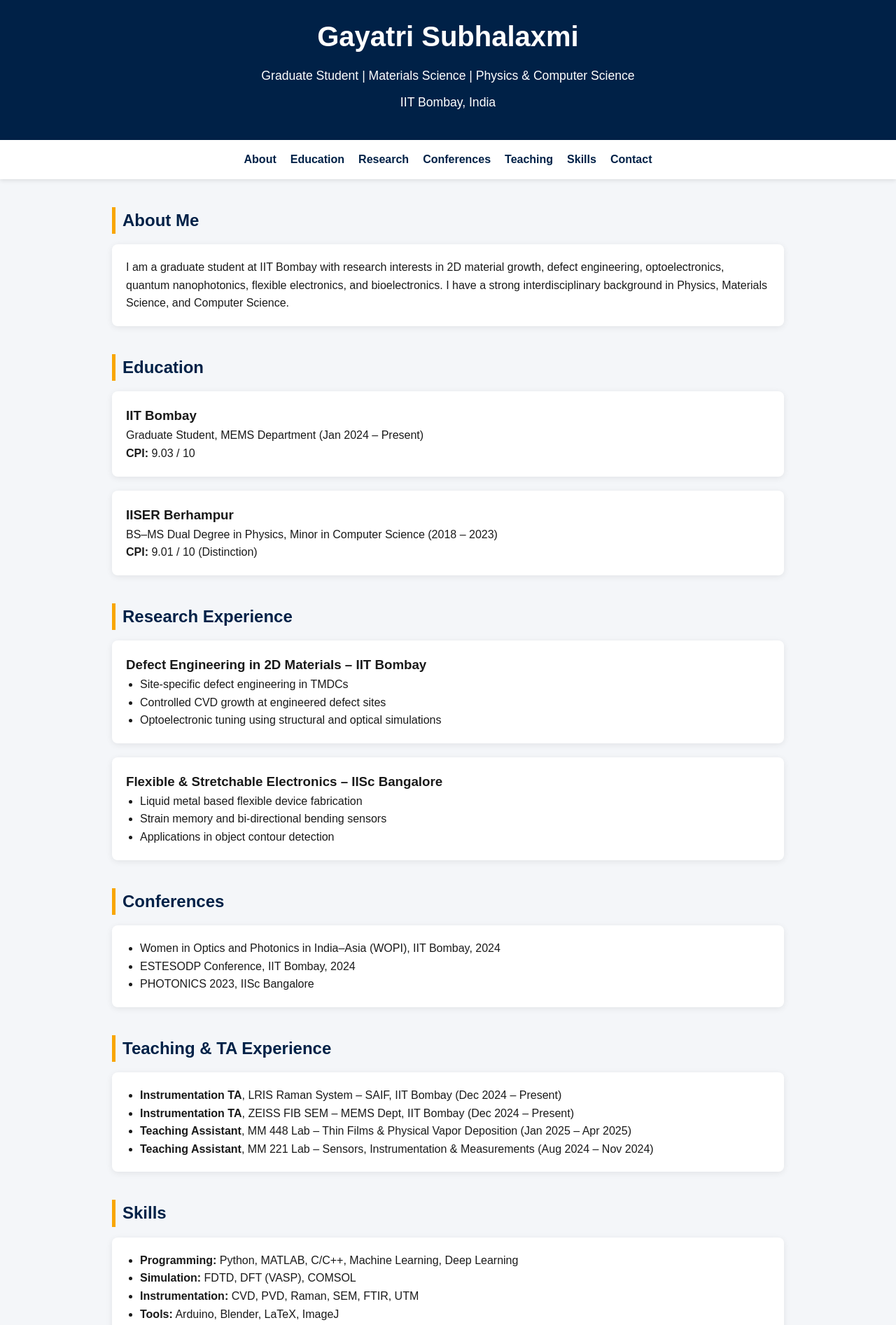
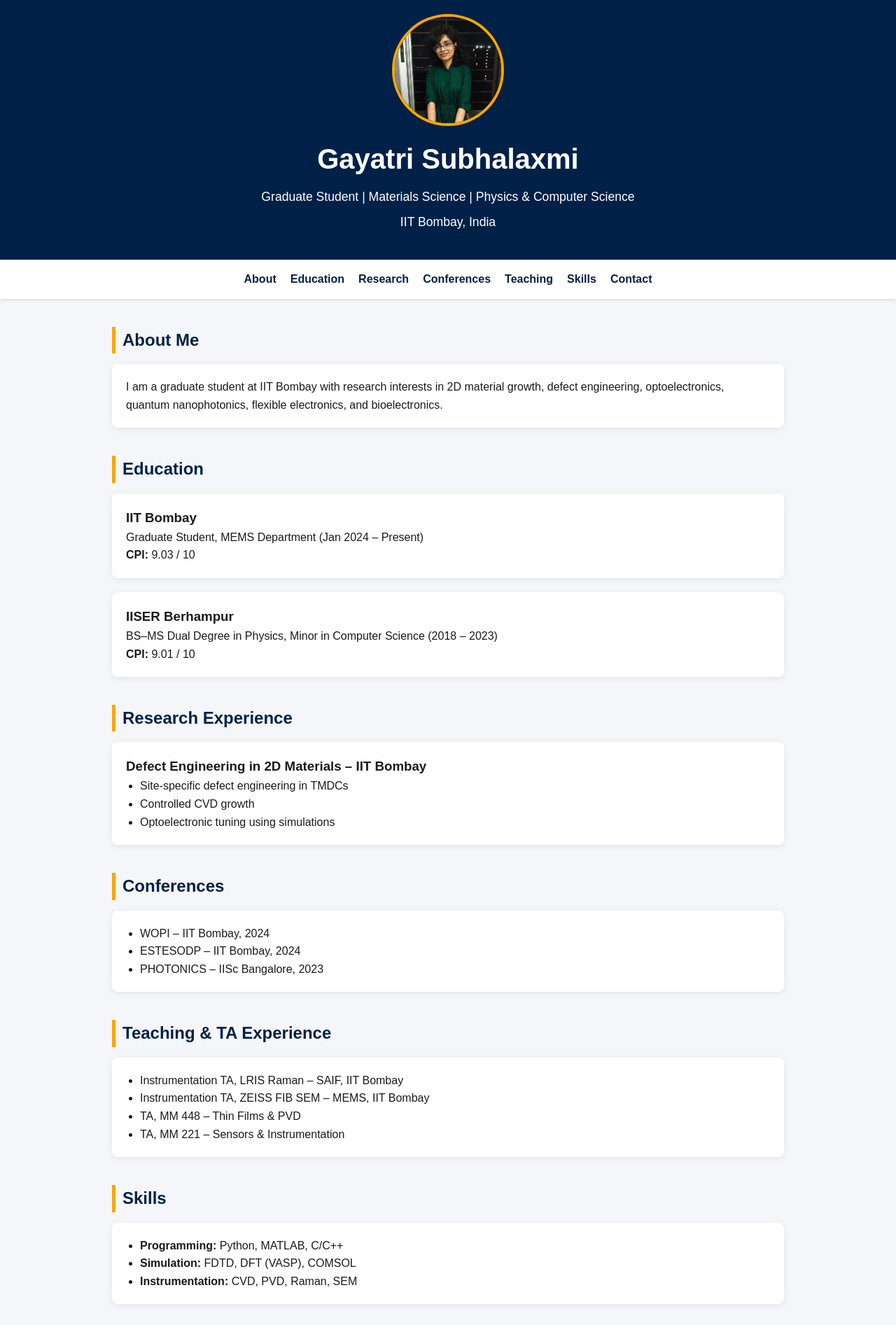
Before and after one commit to subhalaxmigayatri108-jpg/gayatri-subhalaxmi.github.io, a plain HTML site: page index.html in a window 1280 px wide. Shown: the part 20-1913 px from the top of the page at 70% size. Drawn offline with Linux system fonts and the light colour scheme.

Commit message:
Single-file site with profile photo

```diff
--- a/index.html
+++ b/index.html
@@ -12,9 +12,9 @@
 
   <style>
     :root {
-      --primary: #002147; /* IIT Navy */
+      --primary: #002147;
       --secondary: #f4f6f9;
-      --accent: #f9a602; /* Gold */
+      --accent: #f9a602;
       --text: #1a1a1a;
     }
 
@@ -31,6 +31,7 @@
       line-height: 1.6;
     }
 
+    /* ================= HEADER ================= */
     header {
       background: var(--primary);
       color: white;
@@ -38,15 +39,33 @@
       text-align: center;
     }
 
+    .profile-pic {
+      width: 160px;
+      height: 160px;
+      margin: 0 auto 15px;
+      border-radius: 50%;
+      overflow: hidden;
+      border: 4px solid var(--accent);
+    }
+
+    .profile-pic img {
+      width: 100%;
+      height: 100%;
+      object-fit: cover;
+      object-position: top center; /* TOP crop */
+    }
+
     header h1 {
       font-size: 2.5rem;
+      margin-top: 10px;
     }
 
     header p {
-      margin-top: 10px;
+      margin-top: 8px;
       font-size: 1.1rem;
     }
 
+    /* ================= NAV ================= */
     nav {
       background: white;
       display: flex;
@@ -65,6 +84,7 @@
       font-weight: bold;
     }
 
+    /* ================= SECTIONS ================= */
     section {
       max-width: 1000px;
       margin: 40px auto;
@@ -90,6 +110,7 @@
       margin-left: 20px;
     }
 
+    /* ================= FOOTER ================= */
     footer {
       text-align: center;
       padding: 20px;
@@ -110,9 +131,14 @@
     }
   </style>
 </head>
+
 <body>
 
 <header>
+  <div class="profile-pic">
+    <img src="profile_pic.jpg" alt="Gayatri Subhalaxmi profile photo">
+  </div>
+
   <h1>Gayatri Subhalaxmi</h1>
   <p>Graduate Student | Materials Science | Physics & Computer Science</p>
   <p>IIT Bombay, India</p>
@@ -132,9 +158,9 @@
   <h2>About Me</h2>
   <div class="card">
     <p>
-      I am a graduate student at IIT Bombay with research interests in 2D material growth, defect engineering,
-      optoelectronics, quantum nanophotonics, flexible electronics, and bioelectronics. I have a strong
-      interdisciplinary background in Physics, Materials Science, and Computer Science.
+      I am a graduate student at IIT Bombay with research interests in 2D material growth,
+      defect engineering, optoelectronics, quantum nanophotonics, flexible electronics,
+      and bioelectronics.
     </p>
   </div>
 </section>
@@ -149,7 +175,7 @@
   <div class="card">
     <h3>IISER Berhampur</h3>
     <p>BS–MS Dual Degree in Physics, Minor in Computer Science (2018 – 2023)</p>
-    <p><strong>CPI:</strong> 9.01 / 10 (Distinction)</p>
+    <p><strong>CPI:</strong> 9.01 / 10</p>
   </div>
 </section>
 
@@ -159,16 +185,8 @@
     <h3>Defect Engineering in 2D Materials – IIT Bombay</h3>
     <ul>
       <li>Site-specific defect engineering in TMDCs</li>
-      <li>Controlled CVD growth at engineered defect sites</li>
-      <li>Optoelectronic tuning using structural and optical simulations</li>
-    </ul>
-  </div>
-  <div class="card">
-    <h3>Flexible & Stretchable Electronics – IISc Bangalore</h3>
-    <ul>
-      <li>Liquid metal based flexible device fabrication</li>
-      <li>Strain memory and bi-directional bending sensors</li>
-      <li>Applications in object contour detection</li>
+      <li>Controlled CVD growth</li>
+      <li>Optoelectronic tuning using simulations</li>
     </ul>
   </div>
 </section>
@@ -177,9 +195,9 @@
   <h2>Conferences</h2>
   <div class="card">
     <ul>
-      <li>Women in Optics and Photonics in India–Asia (WOPI), IIT Bombay, 2024</li>
-      <li>ESTESODP Conference, IIT Bombay, 2024</li>
-      <li>PHOTONICS 2023, IISc Bangalore</li>
+      <li>WOPI – IIT Bombay, 2024</li>
+      <li>ESTESODP – IIT Bombay, 2024</li>
+      <li>PHOTONICS – IISc Bangalore, 2023</li>
     </ul>
   </div>
 </section>
@@ -188,10 +206,10 @@
   <h2>Teaching & TA Experience</h2>
   <div class="card">
     <ul>
-      <li><strong>Instrumentation TA</strong>, LRIS Raman System – SAIF, IIT Bombay (Dec 2024 – Present)</li>
-      <li><strong>Instrumentation TA</strong>, ZEISS FIB SEM – MEMS Dept, IIT Bombay (Dec 2024 – Present)</li>
-      <li><strong>Teaching Assistant</strong>, MM 448 Lab – Thin Films & Physical Vapor Deposition (Jan 2025 – Apr 2025)</li>
-      <li><strong>Teaching Assistant</strong>, MM 221 Lab – Sensors, Instrumentation & Measurements (Aug 2024 – Nov 2024)</li>
+      <li>Instrumentation TA, LRIS Raman – SAIF, IIT Bombay</li>
+      <li>Instrumentation TA, ZEISS FIB SEM – MEMS, IIT Bombay</li>
+      <li>TA, MM 448 – Thin Films & PVD</li>
+      <li>TA, MM 221 – Sensors & Instrumentation</li>
     </ul>
   </div>
 </section>
@@ -200,10 +218,9 @@
   <h2>Skills</h2>
   <div class="card">
     <ul>
-      <li><strong>Programming:</strong> Python, MATLAB, C/C++, Machine Learning, Deep Learning</li>
+      <li><strong>Programming:</strong> Python, MATLAB, C/C++</li>
       <li><strong>Simulation:</strong> FDTD, DFT (VASP), COMSOL</li>
-      <li><strong>Instrumentation:</strong> CVD, PVD, Raman, SEM, FTIR, UTM</li>
-      <li><strong>Tools:</strong> Arduino, Blender, LaTeX, ImageJ</li>
+      <li><strong>Instrumentation:</strong> CVD, PVD, Raman, SEM</li>
     </ul>
   </div>
 </section>
@@ -212,20 +229,20 @@
   <h2>Contact</h2>
   <div class="card">
     <p>Email: <a href="mailto:23D0989@iitb.ac.in">23D0989@iitb.ac.in</a></p>
-    <p>Phone: +91 9556903519</p>
     <p>LinkedIn: <a href="https://www.linkedin.com/in/gayatri-subhalaxmi" target="_blank">gayatri-subhalaxmi</a></p>
   </div>
 </section>
 
 <footer>
-  <p>© 2025 Gayatri Subhalaxmi | Academic Portfolio</p>
+  <p>© 2025 Gayatri Subhalaxmi</p>
 </footer>
 
 <script>
   document.querySelectorAll('nav a').forEach(link => {
     link.addEventListener('click', e => {
       e.preventDefault();
-      document.querySelector(link.getAttribute('href')).scrollIntoView({ behavior: 'smooth' });
+      document.querySelector(link.getAttribute('href'))
+        .scrollIntoView({ behavior: 'smooth' });
     });
   });
 </script>
```
Also changed, not shown: profile_pic.jpg (added).
